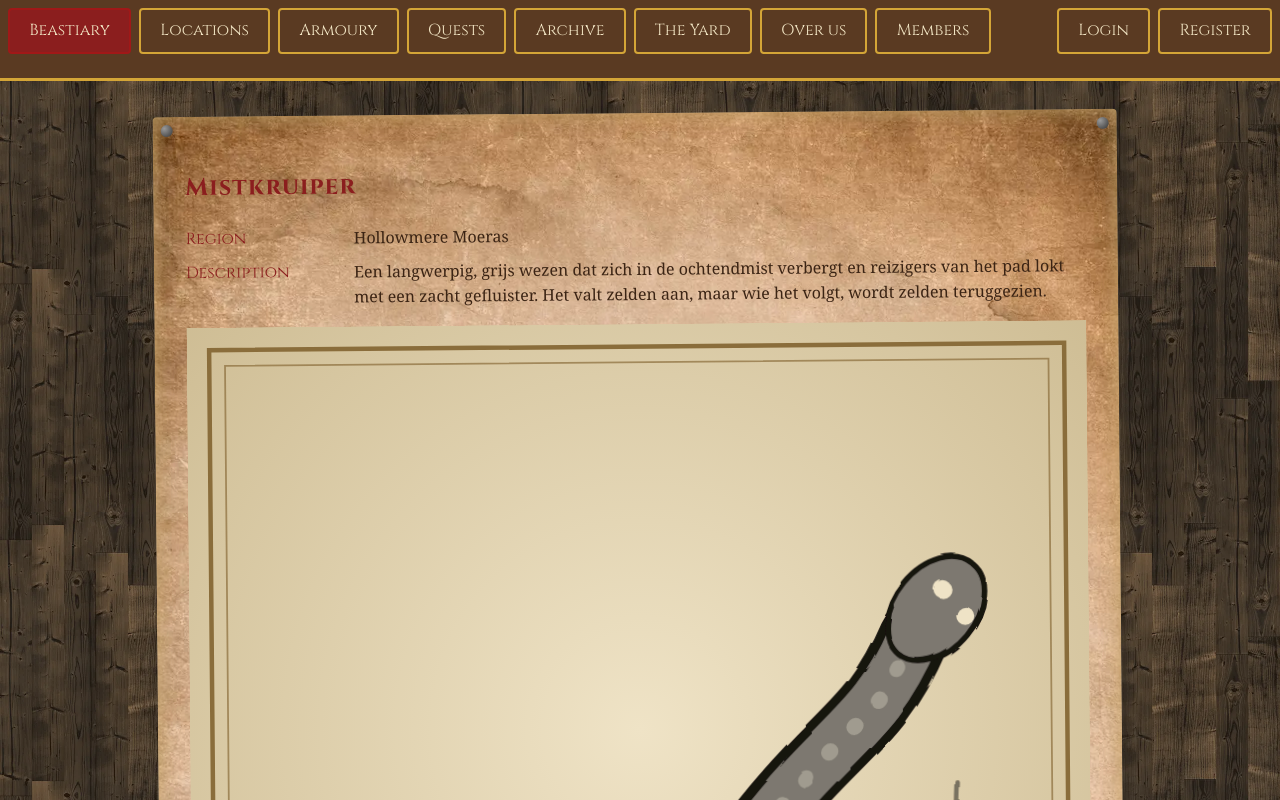
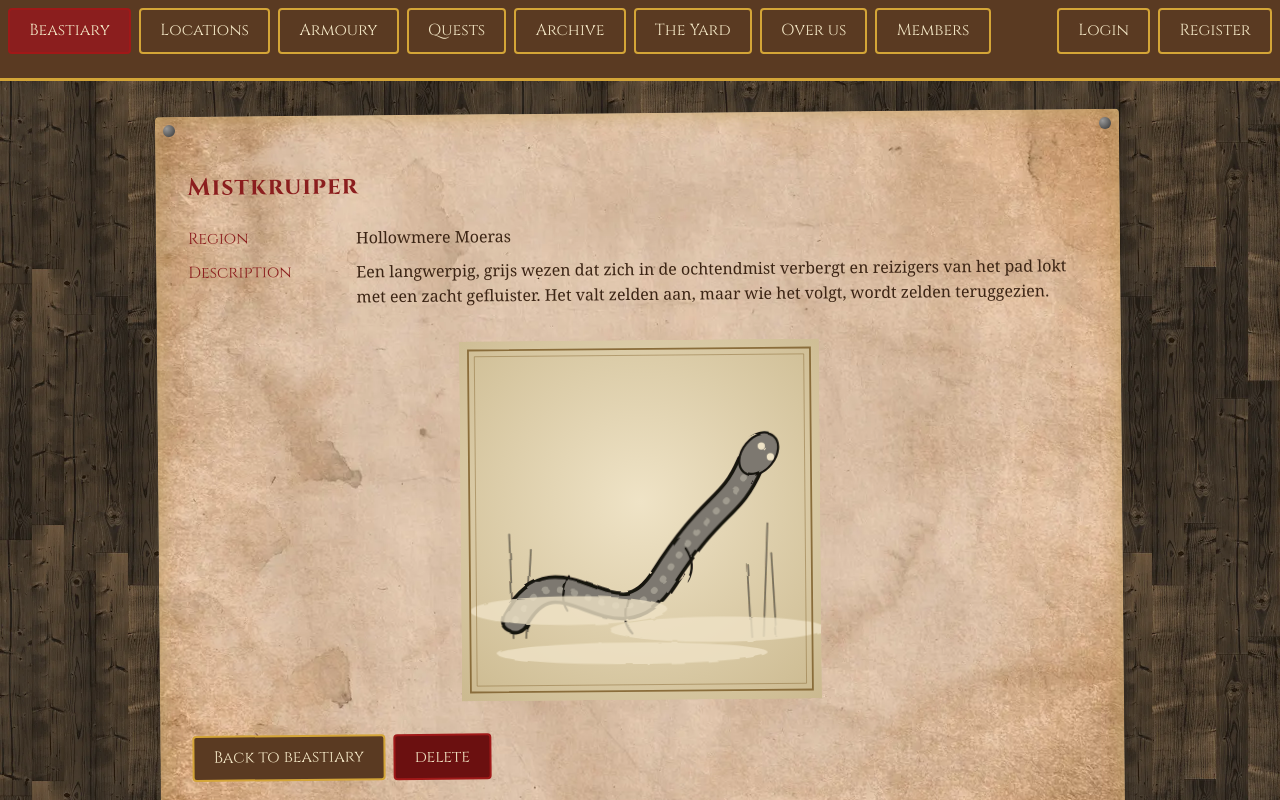
Before and after one commit to Bialywilku412/HollowMeer-Mr.Robot, a React (Vite) app in the folder HollowMeerFrontend/: page /beastiary/1 in a window 1280 px wide. Shown: the top 800 px of the page. Built offline with nearby package versions, Linux system fonts and the light colour scheme.

Commit message:
file button and image restyle

```diff
--- a/HollowMeerFrontend/src/features/armoury/Armoury.css
+++ b/HollowMeerFrontend/src/features/armoury/Armoury.css
@@ -127,3 +127,19 @@
     margin-top: var(--space-l);
     gap: var(--space-s);
 }
+
+.beast-drawing {
+    display: block;
+    max-width: min(100%, 360px);
+    margin: var(--space-l) auto;
+}
+
+.item-form::file-selector-button {
+    background-color: var(--color-wood);
+    color: var(--color-text-on-dark);
+    border: 1px solid var(--color-gold);
+    border-radius: var(--radius);
+    font-inherit;
+    padding: var(--space-s) var(--space-m);
+    cursor: pointer;
+}
--- a/HollowMeerFrontend/src/features/beastiary/BeastiaryDetailPage.tsx
+++ b/HollowMeerFrontend/src/features/beastiary/BeastiaryDetailPage.tsx
@@ -94,7 +94,7 @@ function BeastiaryDetailPage()
                     <dt>Description</dt> <dd>{beast.description}</dd>
                 </dl>
                 {beast.drawing && (
-                        <img src={beast.drawing} alt={beast.name} />
+                        <img className="beast-drawing" src={beast.drawing} alt={beast.name} />
                     )}
                 <div className="detail-actions">
                     <Link className="btn" to="/beastiary">Back to beastiary</Link>
--- a/HollowMeerFrontend/src/features/beastiary/BeastiaryPage.tsx
+++ b/HollowMeerFrontend/src/features/beastiary/BeastiaryPage.tsx
@@ -66,7 +66,7 @@ function BeastiaryPage() {
                 onAdd={AddBeast}
             />
             <div className="parchment">
-                <button className="btn" onClick={() => setShowModal(true)}>Add</button>
+                <button className="btn" onClick={() => setShowModal(true)}>Add new beast</button>
                 <BeastiaryTable
                     beasts={beasts}
                 />
--- a/HollowMeerFrontend/src/features/beastiary/BeastiaryRow.tsx
+++ b/HollowMeerFrontend/src/features/beastiary/BeastiaryRow.tsx
@@ -18,7 +18,7 @@ function BeastRow({data: { id, name ,region, drawing}}: BeastRowProps)
             <td>{name}</td>
             <td>{region}</td>
             <td >
-                {drawing ? "no" : "yes"}
+                {drawing ? "yes" : "no"}
             </td>
         </tr>
     )
```
